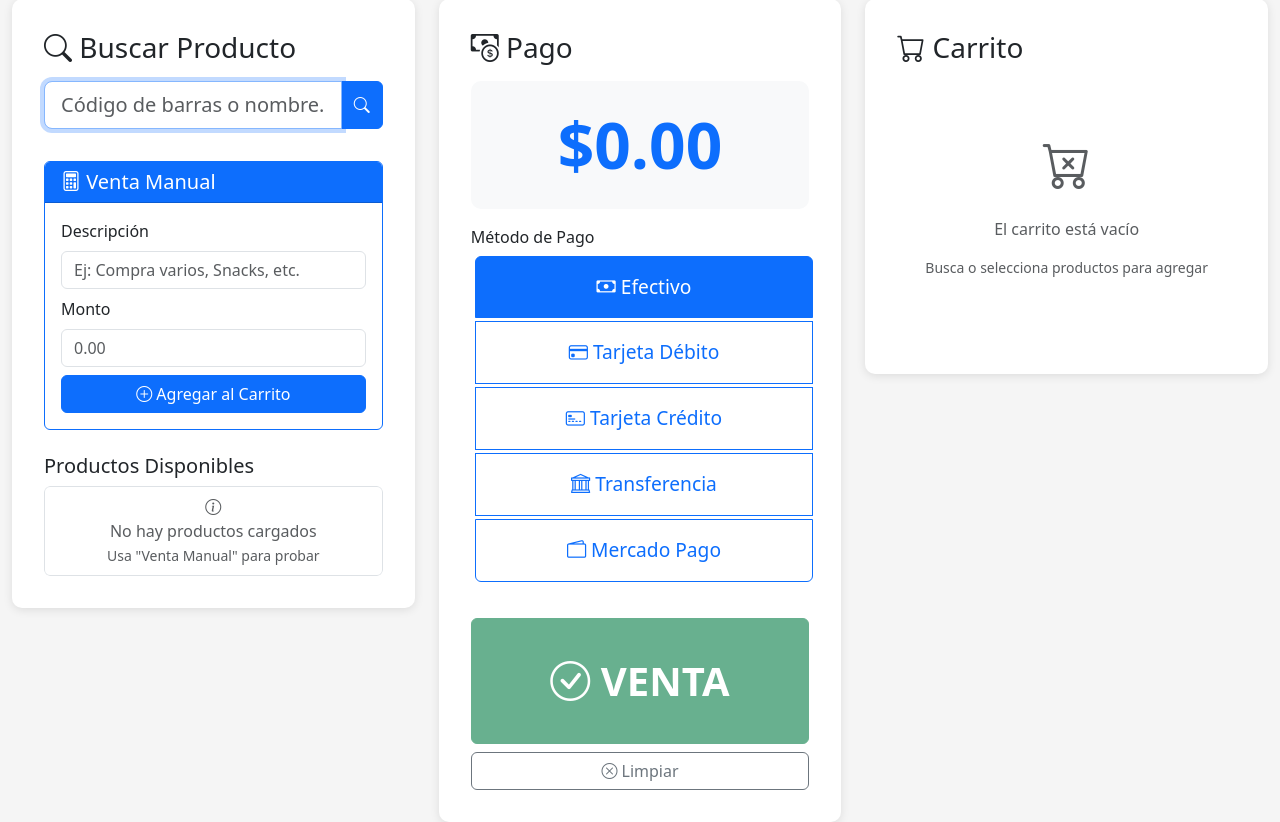
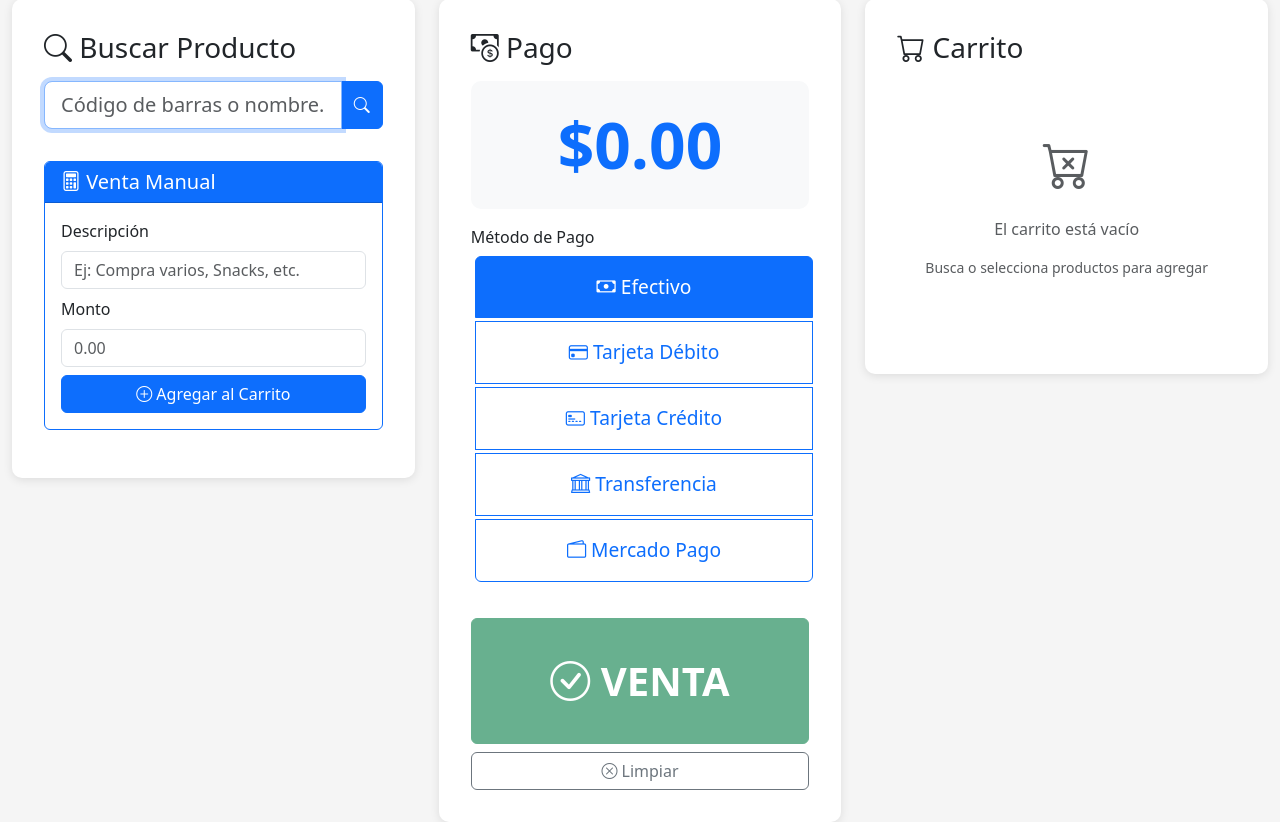
Before and after one commit to Ange-os/stoke-base, a Django app: page /ventas/ in a window 1280 px wide. Shown: the part 73-895 px from the top of the page. Run offline with Django 4.2, Linux system fonts and the light colour scheme; the visitor is signed in with stand-in values (Sample User, id 1); data that the repository does not hold is empty.

Commit message:
quitar 2da lista de productos

```diff
--- a/stoke/templates/stoke/ventas.html
+++ b/stoke/templates/stoke/ventas.html
@@ -122,36 +122,6 @@
                         <i class="bi bi-plus-circle"></i> Agregar al Carrito
                     </button>
                 </div>
-            </div>
-
-            <!-- Lista de productos recientes -->
-            <h5 class="mt-4">Productos Disponibles</h5>
-            <div class="list-group" style="max-height: 300px; overflow-y: auto;">
-                {% if productos %}
-                    {% for producto in productos %}
-                    <a href="#"
-                       class="list-group-item list-group-item-action producto-item"
-                       data-producto-id="{{ producto.id }}"
-                       data-producto-nombre="{{ producto.nombre }}"
-                       data-producto-precio="{{ producto.precio }}"
-                       data-producto-stock="{{ producto.stock }}">
-                        <div class="d-flex w-100 justify-content-between">
-                            <h6 class="mb-1">{{ producto.nombre }}</h6>
-                            <strong>${{ producto.precio }}</strong>
-                        </div>
-                        {% if producto.tamaño %}
-                        <small class="text-muted">{{ producto.tamaño }}</small>
-                        {% endif %}
-                        <small class="text-muted">Stock: {{ producto.stock }}</small>
-                    </a>
-                    {% endfor %}
-                {% else %}
-                    <div class="list-group-item text-muted text-center">
-                        <i class="bi bi-info-circle"></i><br>
-                        No hay productos cargados<br>
-                        <small>Usa "Venta Manual" para probar</small>
-                    </div>
-                {% endif %}
             </div>
         </div>
     </div>
```
